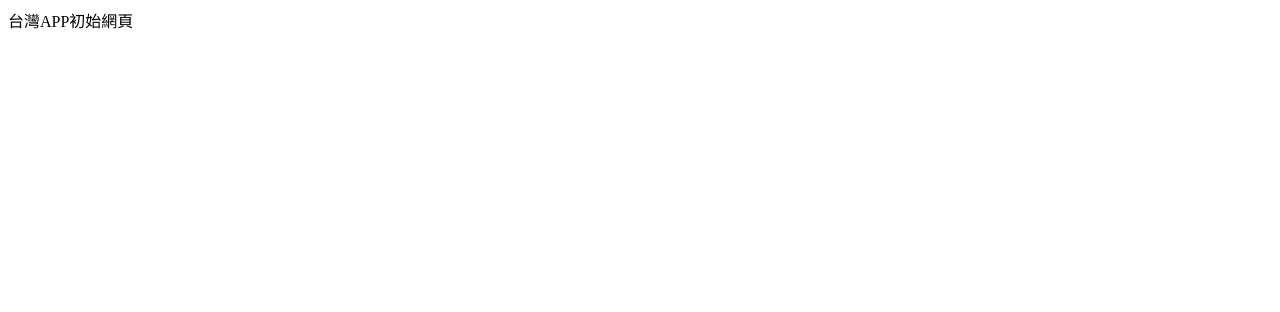
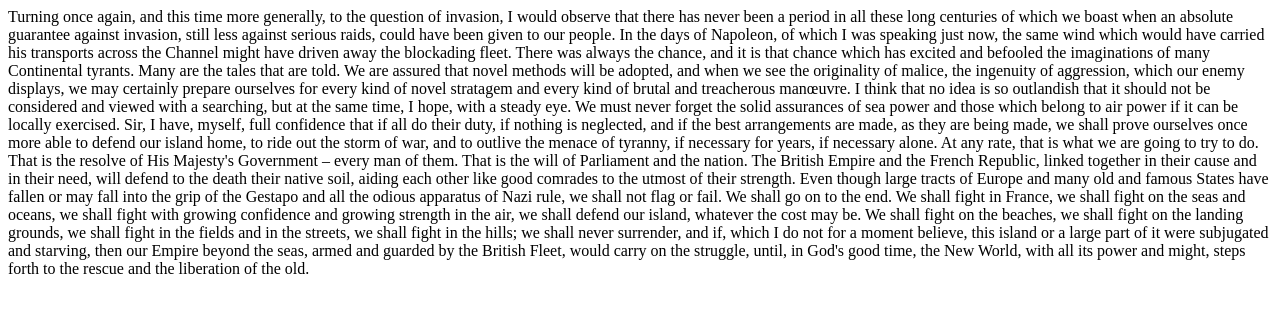
Before and after one commit to spacemiqote/taiwan.app, a plain HTML site: page index.html in a window 1280 px wide. Drawn offline with Linux system fonts and the light colour scheme.

Commit message:
Update index.html

```diff
--- a/index.html
+++ b/index.html
@@ -7,6 +7,10 @@
 <meta name="description" content="台灣APP">
 </head>
 <body>
-台灣APP初始網頁
+Turning once again, and this time more generally, to the question of invasion, I would observe that there has never been a period in all these long centuries of which we boast when an absolute guarantee against invasion, still less against serious raids, could have been given to our people. In the days of Napoleon, of which I was speaking just now, the same wind which would have carried his transports across the Channel might have driven away the blockading fleet. There was always the chance, and it is that chance which has excited and befooled the imaginations of many Continental tyrants. Many are the tales that are told. We are assured that novel methods will be adopted, and when we see the originality of malice, the ingenuity of aggression, which our enemy displays, we may certainly prepare ourselves for every kind of novel stratagem and every kind of brutal and treacherous manœuvre. I think that no idea is so outlandish that it should not be considered and viewed with a searching, but at the same time, I hope, with a steady eye. We must never forget the solid assurances of sea power and those which belong to air power if it can be locally exercised.
+
+Sir, I have, myself, full confidence that if all do their duty, if nothing is neglected, and if the best arrangements are made, as they are being made, we shall prove ourselves once more able to defend our island home, to ride out the storm of war, and to outlive the menace of tyranny, if necessary for years, if necessary alone. At any rate, that is what we are going to try to do. That is the resolve of His Majesty's Government – every man of them. That is the will of Parliament and the nation. The British Empire and the French Republic, linked together in their cause and in their need, will defend to the death their native soil, aiding each other like good comrades to the utmost of their strength.
+
+Even though large tracts of Europe and many old and famous States have fallen or may fall into the grip of the Gestapo and all the odious apparatus of Nazi rule, we shall not flag or fail. We shall go on to the end. We shall fight in France, we shall fight on the seas and oceans, we shall fight with growing confidence and growing strength in the air, we shall defend our island, whatever the cost may be. We shall fight on the beaches, we shall fight on the landing grounds, we shall fight in the fields and in the streets, we shall fight in the hills; we shall never surrender, and if, which I do not for a moment believe, this island or a large part of it were subjugated and starving, then our Empire beyond the seas, armed and guarded by the British Fleet, would carry on the struggle, until, in God's good time, the New World, with all its power and might, steps forth to the rescue and the liberation of the old.
 <body>
 </html>
```
